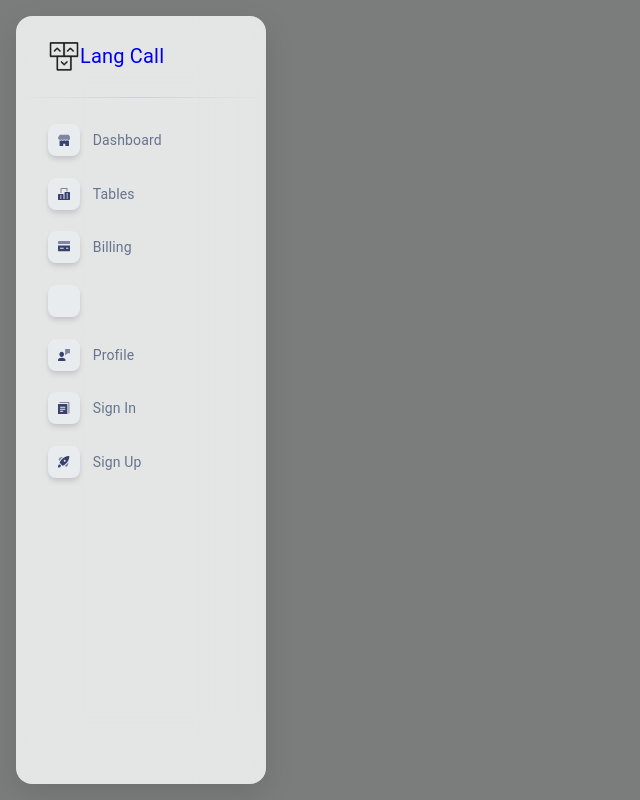
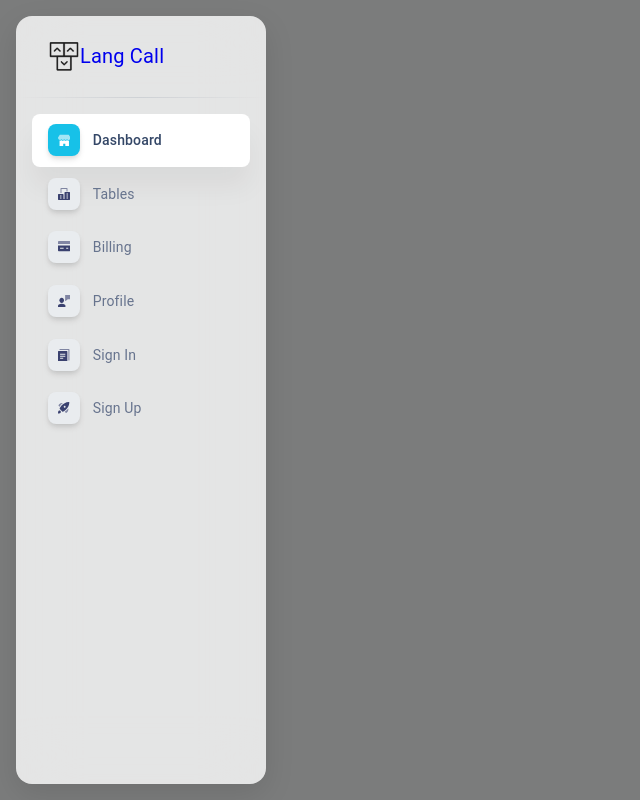
Before and after one commit to LangCall/LangCall_front, a React (Create React App) app: page / in a window 1280 px wide. Shown: the whole page, without its empty margins (0-640 px from the left). Built offline with nearby package versions, Linux system fonts and the light colour scheme.

Commit message:
dashboad로 완료

```diff
--- a/src/components/Sidenav/index.tsx
+++ b/src/components/Sidenav/index.tsx
@@ -42,8 +42,7 @@ const Sidenav = ({ color = "info", brand = "", brandName, routes, ...rest }: Sid
     // 1. props에 ="value"가 있으면 default로 지정하는 것
     const location = useLocation();
     const { pathname } = location;
-    const collapseName = pathname.split("/").slice(1)[0];
-
+    const collapseName = pathname.split("/").slice(1)[0] === ""? "dashboard" : pathname.split("/").slice(1)[0]
 
     const { state, setPage } = usePageController();
 
@@ -63,7 +62,7 @@ const Sidenav = ({ color = "info", brand = "", brandName, routes, ...rest }: Sid
     // Render all the routes from the routes.js (All the visible items on the Sidenav)
     const renderRoutes = routes.map(({ type, name, icon, title, noCollapse, key, route, href }: RoutesProps) => {
         let returnValue;
-        if (state.page === key){ // 현재 페이지이면 아이콘과 버튼 스타일 변경해야함
+        if (state.page === key){ // 현재 페이지이면 아이콘과 버튼 스타일 변경해야 함
             returnValue = (
                 <NavLink to={route} key={key}>
                     <SidenavCollapse
--- a/src/routes.tsx
+++ b/src/routes.tsx
@@ -44,7 +44,6 @@ const routes = [
     component: <Billing />,
     noCollapse: true,
   },
-  { type: "title", title: "Account Pages", key: "account-pages" },
   {
     type: "collapse",
     name: "Profile",
```
